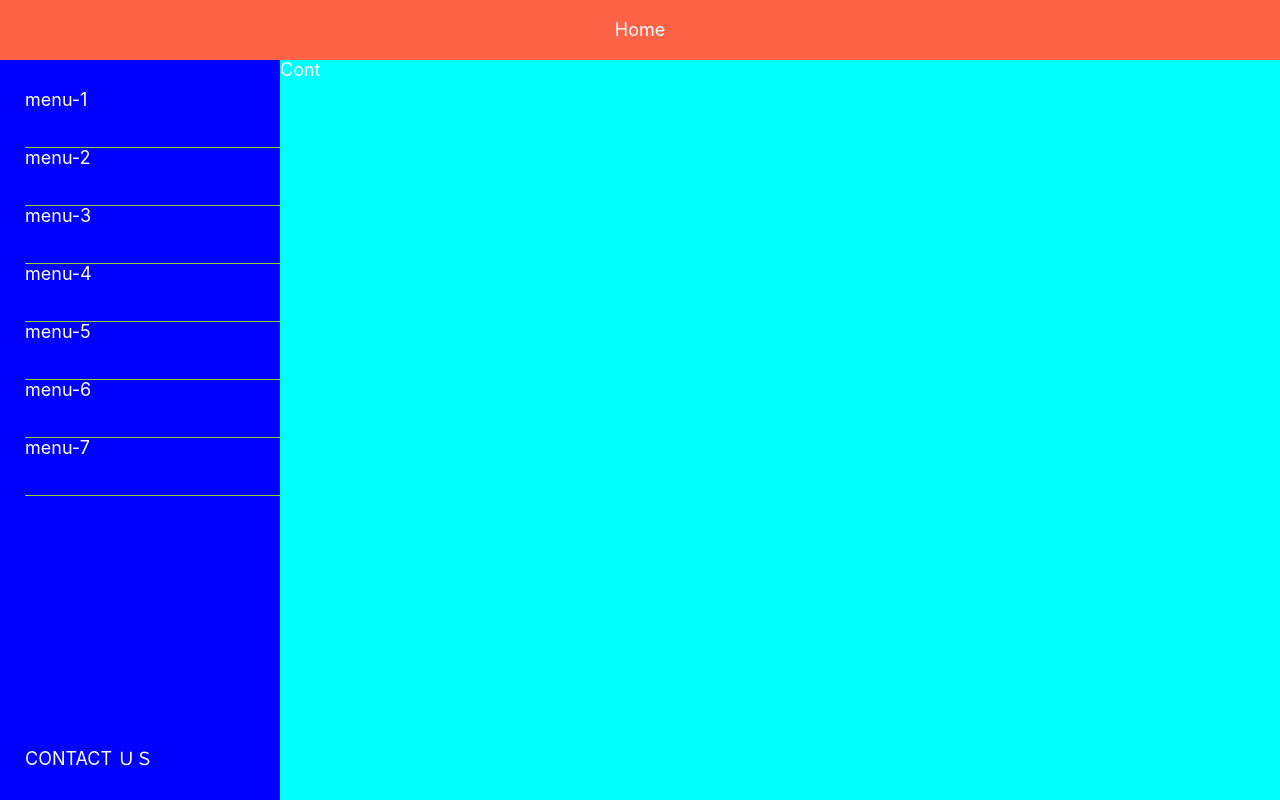
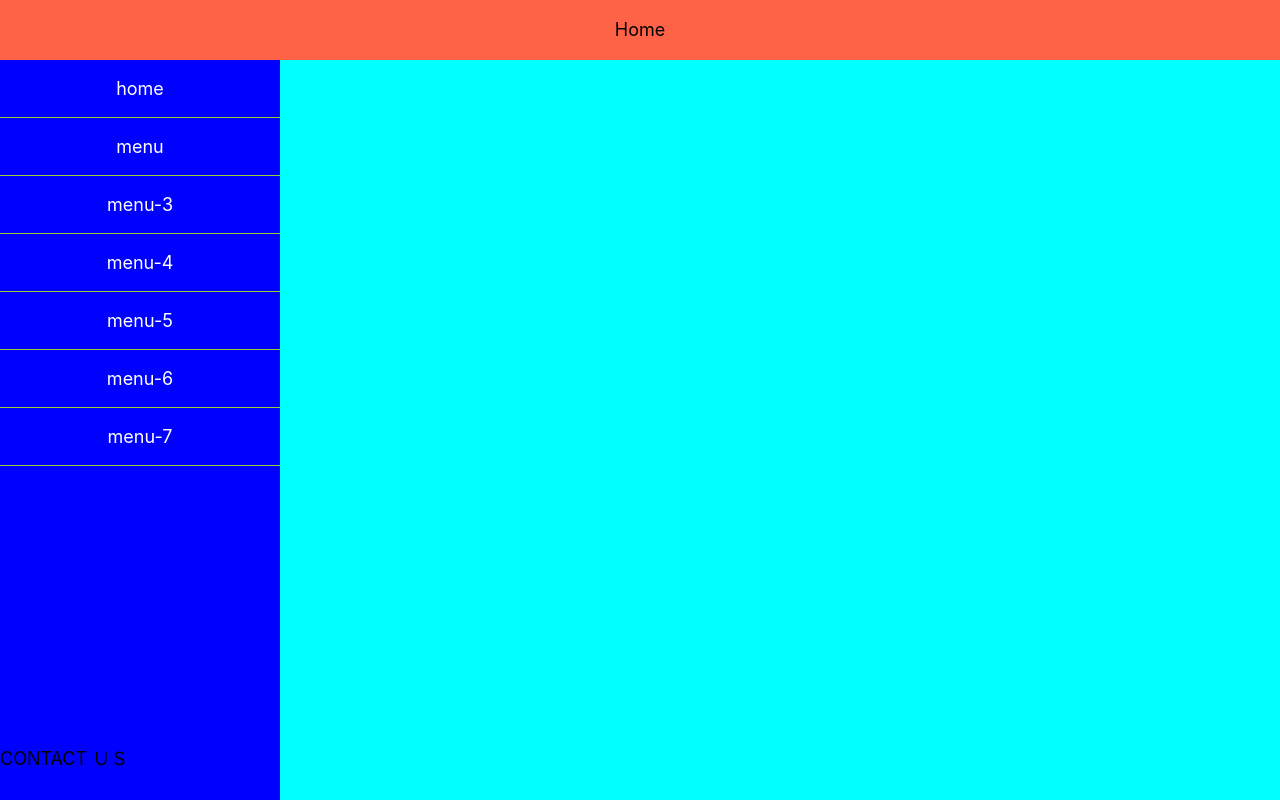
Before and after one commit to extending/react-blog, a React (Create React App) app: page / in a window 1280 px wide. Built offline with nearby package versions, Linux system fonts and the light colour scheme.

Commit message:
add router

```diff
--- a/package.json
+++ b/package.json
@@ -9,6 +9,7 @@
     "@testing-library/user-event": "^12.1.10",
     "react": "^17.0.2",
     "react-dom": "^17.0.2",
+    "react-router": "^5.2.0",
     "react-scripts": "4.0.3",
     "web-vitals": "^1.0.1"
   },
@@ -35,5 +36,8 @@
       "last 1 firefox version",
       "last 1 safari version"
     ]
+  },
+  "devDependencies": {
+    "react-router-dom": "^5.2.0"
   }
 }
--- a/src/App2.js
+++ b/src/App2.js
@@ -1,4 +1,4 @@
-import React, { memo, useState } from 'react';
+import React, { memo, useEffect, useState } from 'react';
 // import React, {memo, useCallback, useState} from "react";
 import CHeader from './components/CHeader/'
 import CSideBar from './components/CSideBar/'
@@ -8,7 +8,6 @@ import './css/common.css';
 import '@csstools/normalize.css';
 
 const Wrap = memo(() => {
-    // const [name, setName] = useState('234')
     return (
         <>
             <CHeader />
--- a/src/components/CCont/index.jsx
+++ b/src/components/CCont/index.jsx
@@ -1,9 +1,31 @@
-import React from 'react';
+import React, { lazy, Suspense } from 'react';
+// import { Router, Route, Link } from 'react-router'
+// import { Switch, Route } from 'react-router-dom'
+import {BrowserRouter, Route, Switch} from "react-router-dom";
 import '../../css/common.css'
+
+// import Home from '../../view/Home/'
+const Home = lazy(() => import('../../view/Home/'))
+const Menu = lazy(() => import('../../view/Menu/'))
 
 const CCont = () => {
     return (
-        <div className="cont">Cont</div>
+        <div className="cont">
+            <BrowserRouter>
+                <Suspense fallback={''}>
+                    <Switch>
+                        <Route path="/home" component={Home}/>
+                        <Route path="/menu" component={Menu}/>
+                        {/* <Route path="/" component={App}> */}
+                            {/* <Route path="users" component={Users}>
+                                <Route path="/user/:userId" component={User}/>
+                            </Route>
+                            <Route path="*" component={NoMatch}/> */}
+                        {/* </Route> */}
+                    </Switch>
+                </Suspense>
+            </BrowserRouter>
+        </div>
     )
 }
 
--- a/src/components/CSideBar/index.jsx
+++ b/src/components/CSideBar/index.jsx
@@ -5,13 +5,27 @@ const CSideBar = () => {
     return (
         <div className="side-bar">
             <div className="menu">
-                <div className="menu-item">menu-1</div>
-                <div className="menu-item">menu-2</div>
-                <div className="menu-item">menu-3</div>
-                <div className="menu-item">menu-4</div>
-                <div className="menu-item">menu-5</div>
-                <div className="menu-item">menu-6</div>
-                <div className="menu-item">menu-7</div>
+                <div className="menu-item">
+                    <a href="/home">home</a>
+                </div>
+                <div className="menu-item">
+                    <a href="/menu">menu</a>
+                </div>
+                <div className="menu-item">
+                    <a href="/home">menu-3</a>
+                </div>
+                <div className="menu-item">
+                    <a href="/home">menu-4</a>
+                </div>
+                <div className="menu-item">
+                    <a href="/home">menu-5</a>
+                </div>
+                <div className="menu-item">
+                    <a href="/home">menu-6</a>
+                </div>
+                <div className="menu-item">
+                    <a href="/home">menu-7</a>
+                </div>
             </div>
             <div className="btm">CONTACT ＵＳ</div>
         </div>
--- a/src/css/common.css
+++ b/src/css/common.css
@@ -1,6 +1,5 @@
 html, body, #root {
     min-height: 100vh;
-    color: #ffffff;
     font-size: 18px;
 }
 
@@ -35,7 +34,7 @@ html, body, #root {
     flex-direction: column;
     width: 280px;
     background: blue;
-    padding: 30px 0 30px 25px;
+    padding: 0 0 30px 0;
 }
 
 .side-bar .menu {
@@ -45,15 +44,28 @@ html, body, #root {
 }
 
 .side-bar .menu-item {
+    display: flex;
+    align-items: center;
+    justify-content: center;
     height: 58px;
     border-bottom: 1px solid yellowgreen;
+}
+
+.menu-item a {
+    display: block;
+    width: 100%;
+    height: 100%;
+    text-align: center;
+    line-height: 57px;
+    color: #ffffff;
+    text-decoration: none;
 }
 
 .side-bar .btm {
     padding-top: 30px;
 }
 
-.cont {
+.cont, .child {
     flex:1;
     background: cyan;
 
--- a/src/index.js
+++ b/src/index.js
@@ -6,7 +6,7 @@ import reportWebVitals from './reportWebVitals';
 
 ReactDOM.render(
   <React.StrictMode>
-    <App title="titile" />
+    <App />
   </React.StrictMode>,
   document.getElementById('root')
 );
--- /dev/null
+++ b/src/view/Home/index.jsx
@@ -0,0 +1,9 @@
+import React from 'react';
+
+const Home = () => {
+    return (
+        <div className="child">home...</div>
+    )
+}
+
+export default Home
--- /dev/null
+++ b/src/view/Menu/index.jsx
@@ -0,0 +1,9 @@
+import React from 'react';
+
+const Menu = () => {
+    return (
+        <div className="child">Menu...</div>
+    )
+}
+
+export default Menu
```
Also changed, not shown: 1 other file (tests, documents, lock files or other folders).
